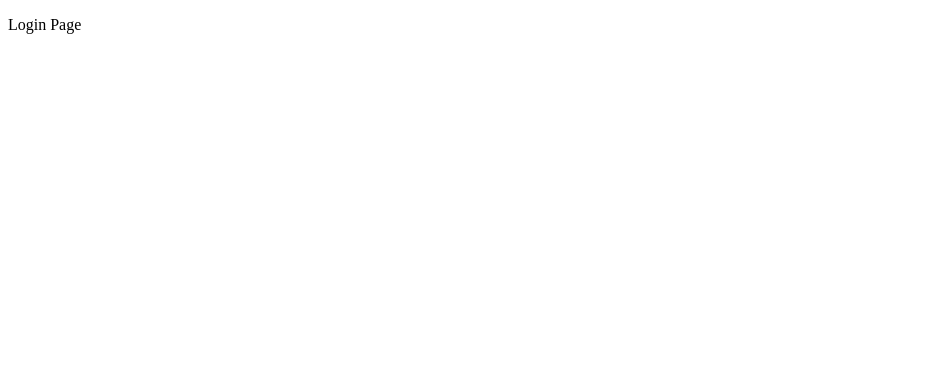
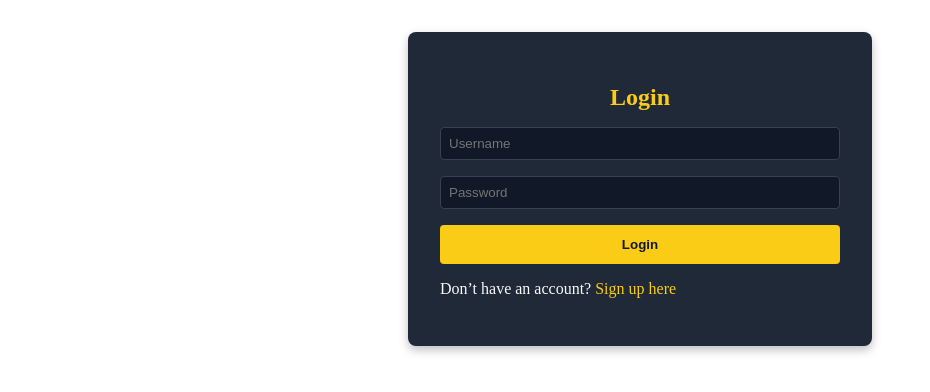
Before and after one commit to Jabrews/FlowGrid, a React app in the folder frontend/: page /login in a window 1280 px wide. Shown: the top 392 px of the page, without its empty margins (0-930 px from the left). Built offline with nearby package versions, Linux system fonts and the light colour scheme; no server answers; the HTML template or start-up script is replaced by a standard one.

Commit message:
set up basic login and signup model for frontend and backend

```diff
--- a/frontend/src/App.tsx
+++ b/frontend/src/App.tsx
@@ -4,12 +4,16 @@ import {
   Route,
 } from 'react-router-dom'
 
+// components
+import Login from './components/Accounts/Login/Login'
+import Signup from './components/Accounts/Signup/Signup'
+
 function App() {
   return (
     <Router>
       <Routes>
-        <Route path="/login" element={<p>Login Page</p>} />
-        <Route path="/signup" element={<p>Signup Page</p>} />
+        <Route path="/login" element={<Login />} />
+        <Route path="/signup" element={<Signup />} />
         <Route path="/home" element={<p>Home Page</p>} />
         <Route path="/" element={<p>Home Page</p>} />
         <Route path="/whiteboard" element={<p>Whiteboard Page</p>} />
--- /dev/null
+++ b/frontend/src/components/Accounts/Login/Login.tsx
@@ -0,0 +1,75 @@
+import { useState } from "react";
+import {useNavigate } from "react-router-dom";
+
+// hooks
+import useLoginHook from "./hooks/useLoginHook";
+import { useToggleIsAuth, useSetUserName } from '../../stores/AccountsStore/AccountsStore'
+
+export default function Login() {
+  const navigate = useNavigate();
+  const [username, setUsername] = useState("");
+  const [password, setPassword] = useState("");
+  const [error, setError] = useState("");
+
+  const loginHook = useLoginHook();
+  const toggleIsAuth = useToggleIsAuth();
+  const setUserName = useSetUserName();
+
+  const handleSubmit = (e: React.FormEvent) => {
+    e.preventDefault();
+
+    if (!username || !password) {
+      setError("Please fill in all fields.");
+      return;
+    }
+
+    setError(""); // Clear previous errors
+
+    loginHook.mutate({ username, password }, {
+      onSuccess: (data) => {
+        console.log("Login successful:", data);
+        toggleIsAuth(true);
+        setUserName(username);
+        navigate("/");
+      },
+      onError: (error) => {
+        console.error("Login failed:", error);
+        setError(error.message || "Login failed. Please try again.");
+      },
+    });
+  };
+
+  return (
+    <div className="auth-container">
+      <h2>Login</h2>
+      <form onSubmit={handleSubmit}>
+        <input
+          type="text"
+          placeholder="Username"
+          value={username}
+          onChange={(e) => setUsername(e.target.value)}
+        />
+
+        <input
+          type="password"
+          placeholder="Password"
+          value={password}
+          onChange={(e) => setPassword(e.target.value)}
+        />
+
+        {error && <p className="error">{error}</p>}
+
+        <button type="submit" disabled={loginHook.isPending}>
+          {loginHook.isPending ? "Logging in..." : "Login"}
+        </button>
+      </form>
+
+      <p>
+        Don’t have an account?{" "}
+        <span className="link" onClick={() => navigate("/signup")}>
+          Sign up here
+        </span>
+      </p>
+    </div>
+  );
+}
--- /dev/null
+++ b/frontend/src/components/Accounts/Login/hooks/useLoginHook.tsx
@@ -0,0 +1,45 @@
+import useGetCsrf from '../../../hooks/useGetCsrf';
+import {useMutation} from '@tanstack/react-query'
+
+type LoginData = {
+    username : string;
+    password : string;
+}
+
+const api_url = import.meta.env.VITE_API_URL
+
+export default function useLoginHook() {
+
+    const { data: csrfData } = useGetCsrf();
+
+    return useMutation({
+        mutationFn: async (loginData: LoginData) => {
+
+            if (!csrfData) {
+                throw new Error("CSRF token not available");
+            }
+
+            console.log('csrf for login : ', csrfData.csrfToken)
+
+            const res = await fetch(`${api_url}api/login/`, {
+                credentials: 'include',
+                method: 'POST',
+                headers: {
+                    'Content-Type': 'application/json',
+                    'X-CSRFToken' : csrfData.csrfToken,
+                },
+                body: JSON.stringify(loginData)
+            });
+
+            if (!res.ok) {
+                const data = await res.json()
+                console.error('Login failed:', data)
+                throw new Error(data.error || data.message || 'Login failed')
+            }
+
+            const data = await res.json()
+            console.log('Login successful:', data)
+            return data
+        }
+    })
+}
--- /dev/null
+++ b/frontend/src/components/Accounts/Signup/Signup.tsx
@@ -0,0 +1,86 @@
+import { useState } from "react";
+import { useNavigate } from "react-router-dom";
+
+// hooks
+import useSignupHook from './hooks/useSignupHook';
+import useGetCrsf from "../../hooks/useGetCsrf";
+
+
+export default function Signup() {
+  const navigate = useNavigate();
+  const [username, setUsername] = useState("");
+  const [password, setPassword] = useState("");
+  const [rePassword, setRePassword] = useState("");
+  const [error, setError] = useState("");
+
+  // init hooks
+  const {data : CSRFTOKEN} = useGetCrsf()
+  const signupHook = useSignupHook()
+
+
+
+  const handleSubmit = (e: React.FormEvent) => {
+    e.preventDefault();
+
+    if (!username || !password || !rePassword) {
+      setError("Please fill in all fields.");
+      return;
+    }
+    if (password !== rePassword) {
+      setError("Passwords do not match.");
+      return;
+    }
+
+    if (!CSRFTOKEN) {
+      setError('invalid session')
+      return
+    }
+
+    console.log("Signing up with:", { username, password });
+
+    signupHook.mutate({
+      username : username,
+      password : password,
+    })
+
+  };
+
+  return (
+    <div className="auth-container">
+      <h2>Signup</h2>
+      <form onSubmit={handleSubmit}>
+        <input
+          type="text"
+          placeholder="Username"
+          value={username}
+          onChange={(e) => setUsername(e.target.value)}
+        />
+
+        <input
+          type="password"
+          placeholder="Password"
+          value={password}
+          onChange={(e) => setPassword(e.target.value)}
+        />
+
+        <input
+          type="password"
+          placeholder="Re-enter Password"
+          value={rePassword}
+          onChange={(e) => setRePassword(e.target.value)}
+        />
+
+        {error && <p className="error">{error}</p>}
+
+        <button type="submit">Signup</button>
+      </form>
+
+      <p>
+        Already have an account?{" "}
+        <span className="link" onClick={() => navigate("/login")}>
+          Login here
+        </span>
+      </p>
+    </div>
+  );
+}
--- /dev/null
+++ b/frontend/src/components/Accounts/Signup/hooks/useSignupHook.tsx
@@ -0,0 +1,39 @@
+import { useMutation } from "@tanstack/react-query";
+import { getCookie } from '../../../util/get_cookie';
+
+type SignupData = {
+    username : string,
+    password : string,
+}
+
+const api_url = import.meta.env.VITE_API_URL
+
+export default function useSignupHook() {
+    return useMutation({
+        mutationFn : async (signupData : SignupData) => {
+            // Get CSRF token from cookie
+            const csrfToken = getCookie('csrftoken');
+            if (!csrfToken) {
+                throw new Error('CSRF token not found. Please refresh the page.');
+            }
+
+            const res = await fetch(`${api_url}/api/signup/`, {
+                method : 'POST',
+                credentials : 'include',
+                headers : {
+                    'Content-Type' : 'application/json',
+                    'X-CSRFToken' : csrfToken,
+                },
+                body : JSON.stringify(signupData)
+            })
+
+            if (!res.ok) {
+                const data = await res.json()
+                throw Error(data.error || 'unknown error')
+            }
+
+            const data = await res.json()
+            return data
+        }
+    })
+}
--- /dev/null
+++ b/frontend/src/components/hooks/useGetCsrf.tsx
@@ -0,0 +1,38 @@
+import { useCookies } from "react-cookie";
+import { useQuery } from "@tanstack/react-query";
+
+const api_url = import.meta.env.VITE_API_URL;
+
+export default function useGetCsrf() {
+  const [cookies, setCookie] = useCookies(["csrftoken"]);
+
+  return useQuery({
+    queryKey: ["csrftoken"],
+    queryFn: async () => {
+      const res = await fetch(`${api_url}api/csrf/`, {
+        credentials: "include",
+        method: "GET",
+        headers: {
+          "Content-Type": "application/json",
+        },
+      });
+
+      if (!res.ok) {
+        console.log('couldnt find csrf :', res)
+        throw new Error("Could not fetch CSRF token");
+      }
+
+      const data = await res.json();
+
+      if (data.csrfToken) {
+        console.log(' csrf found', data.csrfToken)
+        setCookie("csrftoken", data.csrfToken, { path: "/" });
+      }
+
+      return data;
+    },
+    // enabled: !cookies.csrftoken,
+    staleTime: Infinity,
+  });
+
+}
--- /dev/null
+++ b/frontend/src/components/stores/AccountsStore/AccountsStore.tsx
@@ -0,0 +1,44 @@
+import {create} from 'zustand'
+
+type UserStore = {
+  isAuth: boolean;
+  userName : string;
+  actions: {
+    toggleIsAuth: (newBool: boolean) => void;
+    setUserName: (newUserName: string) => void;
+  };
+};
+
+const useUserStore = create<UserStore>((set) => ({
+  isAuth: false,
+  userName : '',
+  actions: {
+    toggleIsAuth: (newBool: boolean) =>
+      set((state) => ({
+        ...state,
+        isAuth: newBool
+      })),
+    setUserName: (newUserName: string) =>
+      set((state) => ({
+        ...state,
+        userName: newUserName
+      })),
+  },
+}));
+
+
+// state
+export const useIsAuth = () => {
+   return useUserStore((s) => s.isAuth)
+}
+
+export const useUserName = () => {
+    return useUserStore((s) => s.userName)
+}
+
+// actions
+export const useToggleIsAuth = () =>
+  useUserStore((s) => s.actions.toggleIsAuth);
+
+export const useSetUserName = () =>
+  useUserStore((s) => s.actions.setUserName)
--- /dev/null
+++ b/frontend/src/components/util/get_cookie.ts
@@ -0,0 +1,4 @@
+export function getCookie(name: string): string | null {
+  const value = document.cookie.match('(^|;)\\s*' + name + '\\s*=\\s*([^;]+)');
+  return value ? value.pop()! : null;
+}
--- a/frontend/src/main.tsx
+++ b/frontend/src/main.tsx
@@ -9,10 +9,6 @@ import './styles/main.scss'
 
 const queryClient = new QueryClient()
 
-// yo test delete me
-
-console.log('yoooo')
-
 createRoot(document.getElementById('root')!).render(
   <StrictMode>
     <QueryClientProvider client={queryClient}>
--- /dev/null
+++ b/frontend/src/styles/_accounts.scss
@@ -0,0 +1,58 @@
+.auth-container {
+  max-width: 400px;
+  margin: 2rem auto;
+  padding: 2rem;
+  background: #1f2937;
+  color: #f9fafb;
+  border-radius: 8px;
+  box-shadow: 0 4px 10px rgba(0,0,0,0.25);
+
+  h2 {
+    text-align: center;
+    margin-bottom: 1rem;
+    color: #facc15;
+  }
+
+  form {
+    display: flex;
+    flex-direction: column;
+    gap: 1rem;
+
+    input {
+      padding: 0.5rem;
+      border: 1px solid #374151;
+      border-radius: 4px;
+      background: #111827;
+      color: #f9fafb;
+    }
+
+    button {
+      padding: 0.75rem;
+      border: none;
+      border-radius: 4px;
+      background: #facc15;
+      color: #111827;
+      font-weight: bold;
+      cursor: pointer;
+
+      &:hover {
+        background: #eab308;
+      }
+    }
+  }
+
+  .error {
+    color: #f87171;
+    font-size: 0.9rem;
+  }
+
+  .link {
+    color: #facc15;
+    cursor: pointer;
+    font-weight: 500;
+
+    &:hover {
+      text-decoration: underline;
+    }
+  }
+}
--- a/frontend/src/styles/main.scss
+++ b/frontend/src/styles/main.scss
@@ -0,0 +1 @@
+@use './accounts' as *;
```
Also changed, not shown: 1 other file (tests, documents, lock files or other folders).
